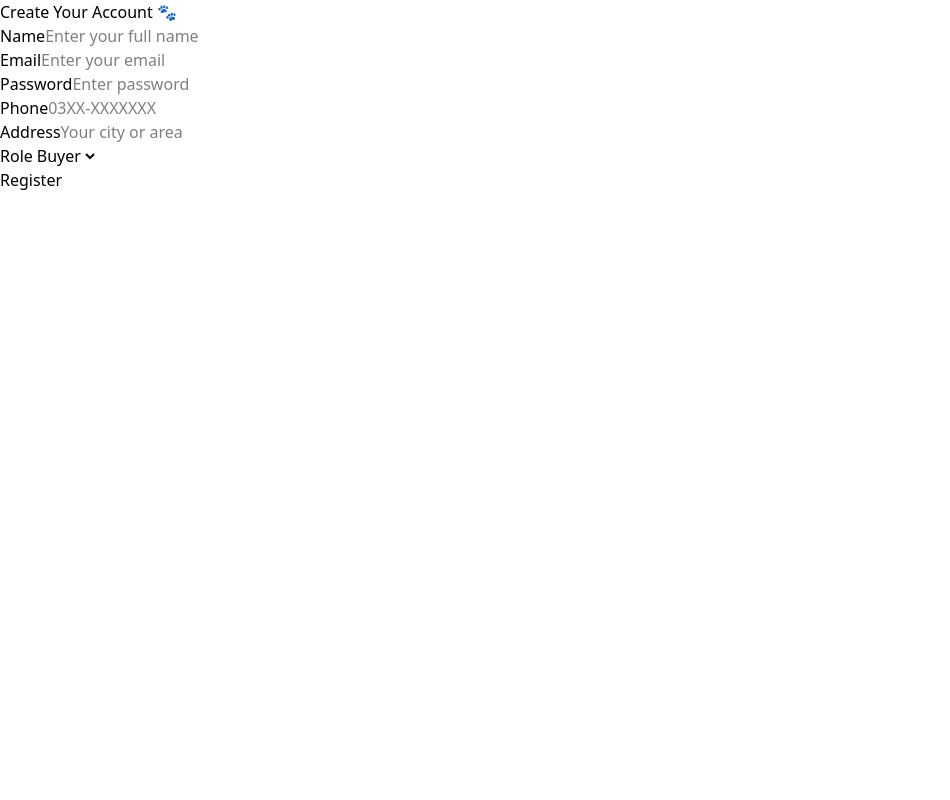
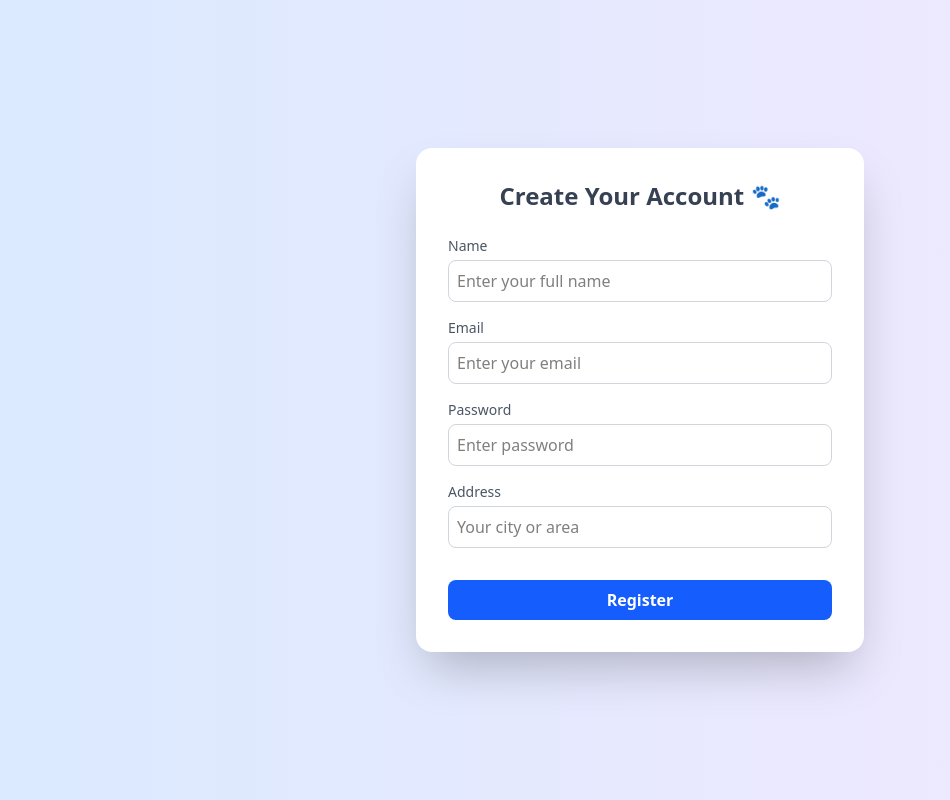
Before and after one commit to mabdullah525/pet-store, a React (Vite) app: page /register in a window 1280 px wide. Shown: the whole page, without its empty margins (0-950 px from the left). Built offline with nearby package versions, Linux system fonts and the light colour scheme.

Commit message:
Register styling done

```diff
--- a/src/index.css
+++ b/src/index.css
@@ -1 +1,30 @@
 @import "tailwindcss";
+
+.register-container {
+  @apply flex items-center justify-center min-h-screen bg-gradient-to-r from-blue-100 to-purple-100;
+}
+
+.register-form {
+  @apply bg-white shadow-2xl rounded-2xl p-8 w-full max-w-md;
+}
+
+.form-title {
+  @apply text-2xl font-bold text-center mb-6 text-gray-700;
+}
+
+.form-group {
+  @apply mb-4 flex flex-col;
+}
+
+.form-group label {
+  @apply text-sm font-medium text-gray-600 mb-1;
+}
+
+.form-group input,
+.form-group select {
+  @apply border border-gray-300 rounded-lg p-2 focus:outline-none focus:ring-2 focus:ring-blue-400;
+}
+
+.submit-btn {
+  @apply w-full mt-4 bg-blue-600 text-white py-2 rounded-lg font-semibold hover:bg-blue-700 transition duration-300;
+}
--- a/src/pages/Register.jsx
+++ b/src/pages/Register.jsx
@@ -34,17 +34,6 @@ const Register = () => {
 
                     />
                 </div>
-
-                <div className="form-group">
-                    <label>Phone</label>
-                    <input
-                        type="text"
-                        name="phone"
-                        placeholder="03XX-XXXXXXX"
-
-                    />
-                </div>
-
                 <div className="form-group">
                     <label>Address</label>
                     <input
@@ -55,15 +44,6 @@ const Register = () => {
                     />
                 </div>
 
-                <div className="form-group">
-                    <label>Role</label>
-                    <select
-                        name="role"
-                    >
-                        <option value="buyer">Buyer</option>
-                        <option value="seller">Seller</option>
-                    </select>
-                </div>
 
                 <button type="submit" className="submit-btn">
                     Register
```
